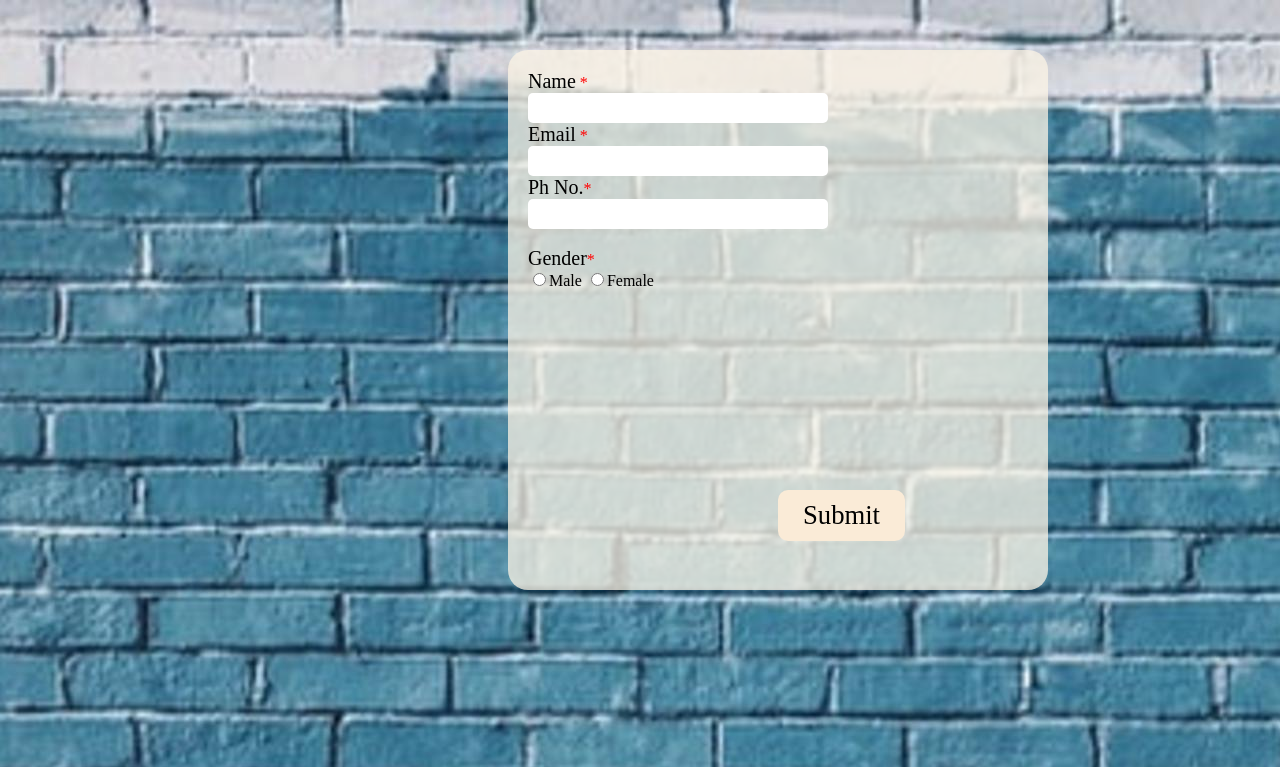
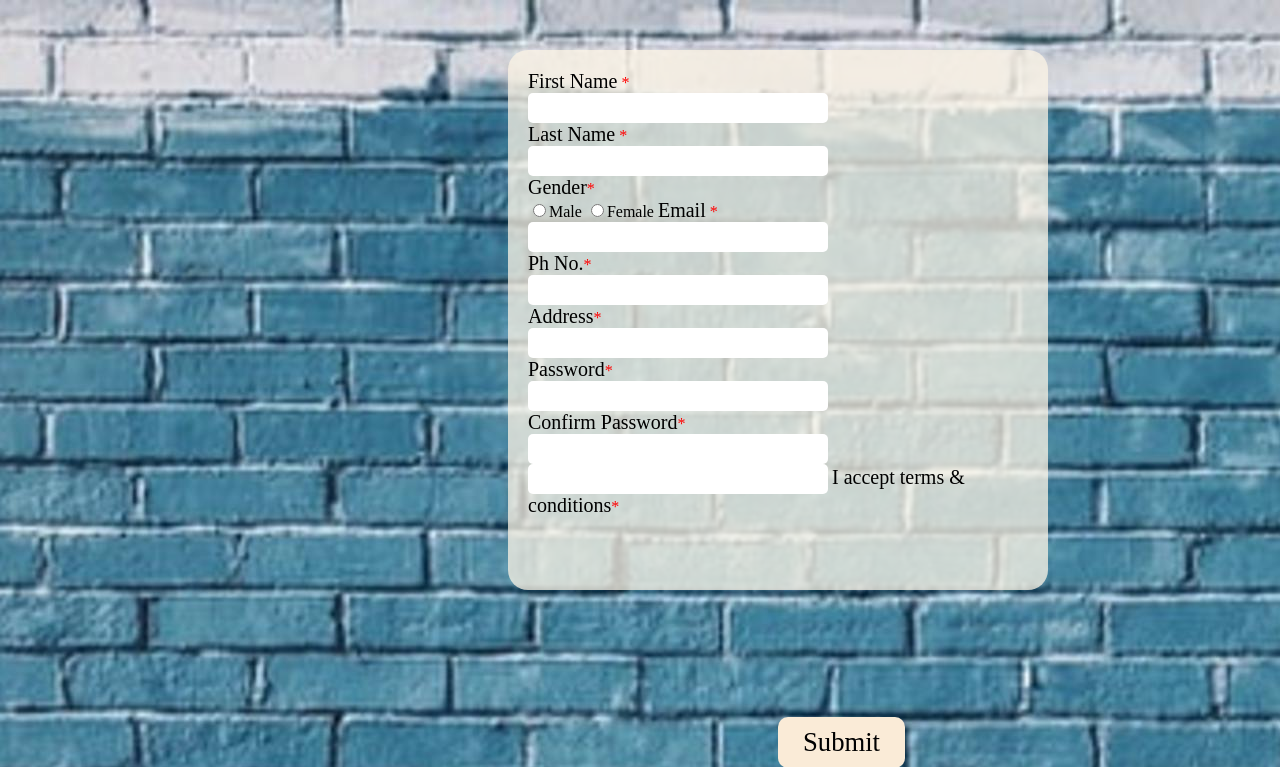
Before and after one commit to ShoaibAzharr/Phase1-test, a PHP site: page /form.php in a window 1280 px wide. Shown: the top 767 px of the page. Run offline with PHP 8.4, Linux system fonts and the light colour scheme.

Commit message:
made changes to form

```diff
--- a/form.php
+++ b/form.php
@@ -3,7 +3,7 @@
 <link rel="stylesheet" href="\task-1\style.css">
 </head>
 <?php
-$name=$email=$number="";
+$name=$email=$number=$lname=$address=$password=$cpassword="";
 $gender="";
 $errorarray=array();
 if($_SERVER['REQUEST_METHOD']=="POST")
@@ -20,6 +20,12 @@ if($_SERVER['REQUEST_METHOD']=="POST")
 	}
 	if(!preg_match("/^[a-zA-Z-' ]*$/",$name)) {
 		array_push($errorarray, "Only letters and white space allowed");
+	}
+	if(empty($lname)){
+		array_push($errorarray, "Enter last name");
+	}
+	if(!preg_match("/^[a-zA-Z-' ]*$/",$name)) {
+		array_push($errorarray, "Only letters and white space allowed in last name");
 	}
 	if(empty($email)){
 		array_push($errorarray,"Please Enter The Email");
@@ -39,29 +45,36 @@ if($_SERVER['REQUEST_METHOD']=="POST")
 	if(empty($errorarray)){
 		echo "<h1>Welcome $name! </h1>";
 	}
-
+	if(empty($address)){
+		array_push($errorarray,"please enter the address!");
+	}
+	if(is_string($address)){
+		array_push($errorarray,"Address is not valid");
+	}
+	if(empty($password)){
+		array_push($errorarray,"please enter the password!");
+	}
+	if(is_string($password)){
+		array_push($errorarray,"Password is not valid");
+	}
+	if(empty($cpassword)){
+		array_push($errorarray,"please enter the confirm password!");
+	}
 }
 ?>
 	<body>
 		<form action="<?php echo htmlspecialchars($_SERVER['PHP_SELF']); ?>" method="POST">
-<label for="name" id="label">Name</label>	<span>*</span>
-<?php if(in_array("Enter name first", $errorarray)) echo "<span>Enter name first</span>"?>
+			<label for="name" id="label">First Name</label>	<span>*</span>
+			<?php if(in_array("Enter name first", $errorarray)) echo "<span>Enter First Name</span>"?>
 			<?php if(in_array("Only letters and white space allowed", $errorarray)) echo "<span>Only letters and white space allowed</span>"?>
 			<br>
+			<input type="text" id="text" name="lname" value="<?php echo $lname;?>">
+			<br>
+			<label for="lname" id="label">Last Name</label>	<span>*</span>
+			<?php if(in_array("Enter last name", $errorarray)) echo "<span>Enter Last Name</span>"?>
+			<?php if(in_array("Only letters and white space allowed in last name", $errorarray)) echo "<span>Only letters and white space allowed</span>"?>
+			<br>
 			<input type="text" id="text" name="name" value="<?php echo $name;?>">
-<br>
-<label for="email">Email</label> <span>*</span>
-<?php if(in_array("Please Enter The Email", $errorarray)) echo "<span>Please Enter The Email</span>";
-elseif(in_array("Email is not valid!", $errorarray)) echo "<span>Email is not valid!</span>"?>
-<br>
-<input type="text" id="text" name="email" value="<?php echo $email;?>">
-<br>
-<label for="number">Ph No.</label><span>*</span>
-<?php if(in_array("please enter the number!", $errorarray)) echo "<span>please enter the number!</span>";
-elseif(in_array("Number is not valid", $errorarray)) echo "<span>Number is not valid</span>"?>
-<br>
-<input type="text"id="text" name="number" value="<?php echo $number; ?>">
-<br>
 			<br>
 			<label for="gender">Gender</label><span>*</span>
 			<?php if(in_array("Please Select Gender", $errorarray)) echo "<span>Please Select Gender</span>"?>
@@ -70,6 +83,42 @@ elseif(in_array("Number is not valid", $errorarray)) echo "<span>Number is not v
 			<?php if($gender==='Male'){echo "checked";}?>>Male
 			<input type="radio" name="gender" value="Female"
 			<?php if($gender==='Female'){echo "checked";}?>>Female
+			<label for="email">Email</label> <span>*</span>
+			<?php if(in_array("Please Enter The Email", $errorarray)) echo "<span>Please Enter The Email</span>";
+			elseif(in_array("Email is not valid!", $errorarray)) echo "<span>Email is not valid!</span>"?>
+			<br>
+			<input type="text" id="text" name="email" value="<?php echo $email;?>">
+			<br>
+			<label for="number">Ph No.</label><span>*</span>
+			<?php if(in_array("please enter the number!", $errorarray)) echo "<span>Please enter the number!</span>";
+			elseif(in_array("Number is not valid", $errorarray)) echo "<span>Number is not valid</span>"?>
+			<br>
+			<input type="text"id="text" name="number" value="<?php echo $number; ?>">
+			<br>
+			<label for="address">Address</label><span>*</span>
+			<?php if(in_array("please enter the address!", $errorarray)) echo "<span>Please enter the address!</span>";
+			elseif(in_array("Address is not valid", $errorarray)) echo "<span>Address is not valid</span>"?>
+			<br>
+			<input type="text"id="text" name="address" value="<?php echo $address; ?>">
+			<br>
+			<label for="password">Password</label><span>*</span>
+			<?php if(in_array("please enter the password!", $errorarray)) echo "<span>Please enter the password!</span>";
+			elseif(in_array("Password is not valid", $errorarray)) echo "<span>Password is not valid</span>"?>
+			<br>
+			<input type="text"id="text" name="password" value="<?php echo $password; ?>">
+			<br>
+			<label for="cpassword">Confirm Password</label><span>*</span>
+			<?php if(in_array("please enter the confirm password!", $errorarray)) echo "<span>Please enter the confirm password!</span>";?>
+			<br>
+			<input type="text"id="text" name="cpassword" value="<?php echo $cpassword; ?>">
+			<br>
+			<input type="text"id="text" name="cpassword" value="<?php echo $cpassword; ?>">
+			<label for="terms">I accept terms & conditions</label><span>*</span>
+			<?php if(in_array("please accept the terms & conditions!", $errorarray)) echo "<span>Please accept the terms & conditions!</span>";?>
+			<br>
+
+
+
 			<button type="submit">Submit
 			</button>
 		</form>
```
Lines whose indentation alone changed are shown as unchanged.
